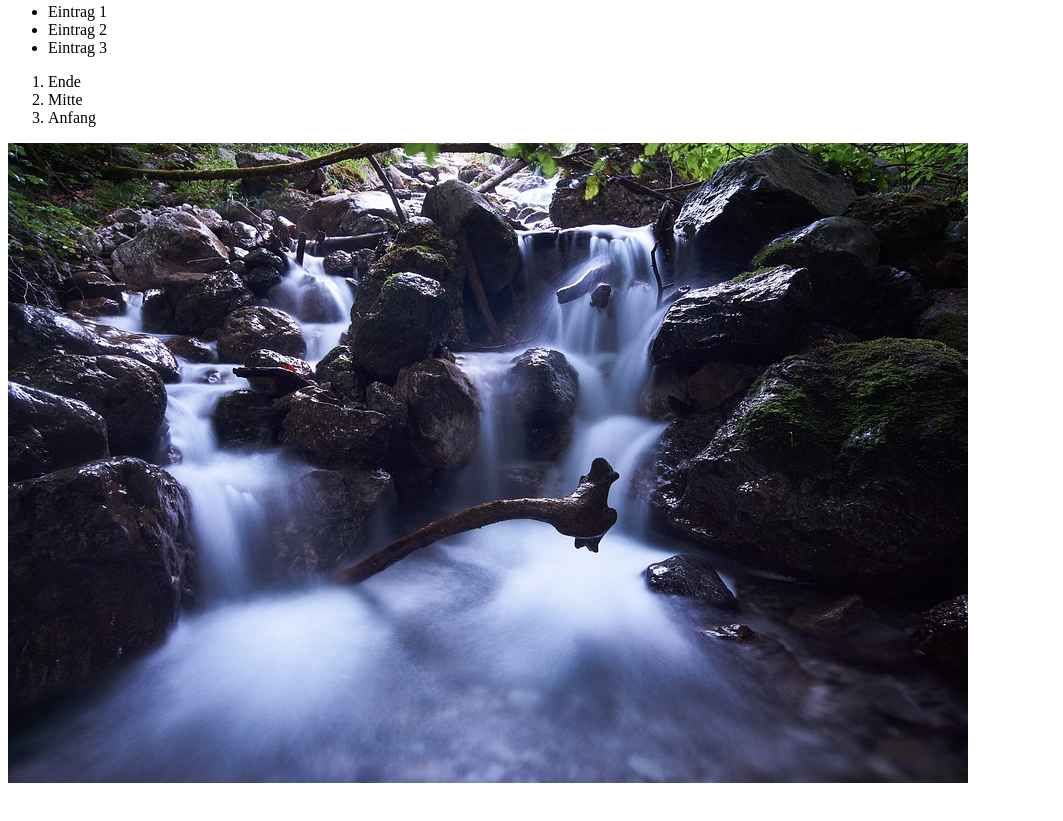
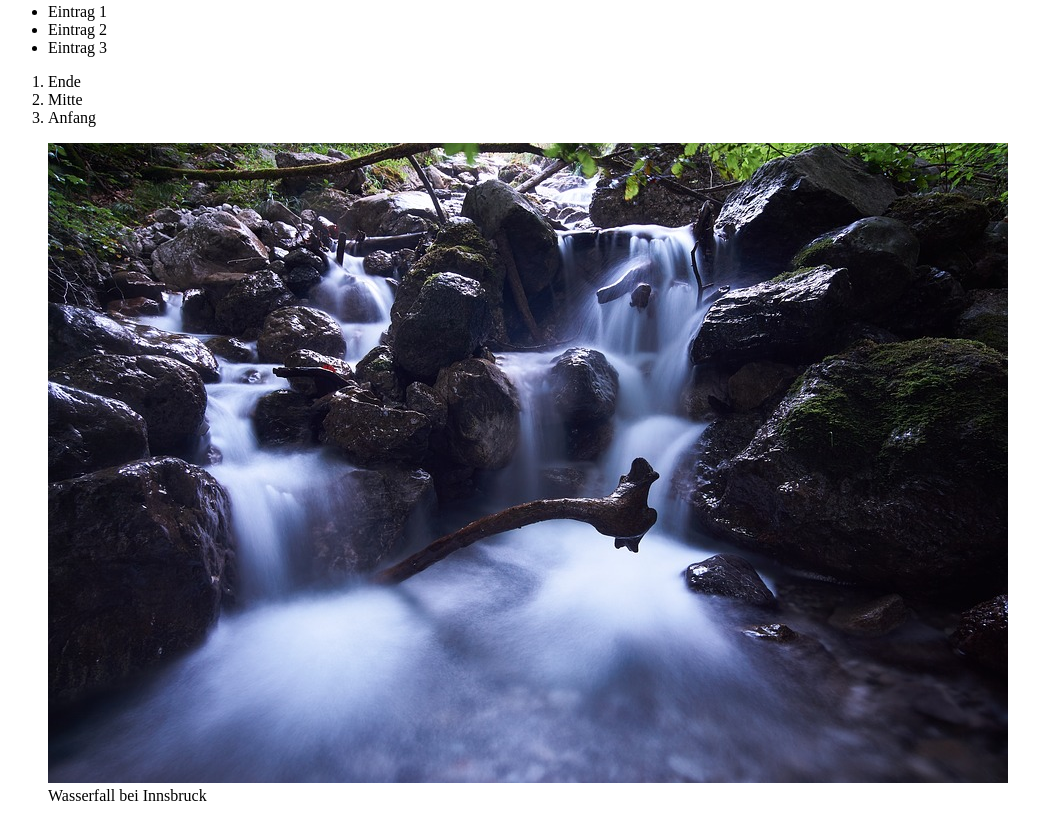
Before and after one commit to DanielHuettel/DanielHuettel.github.io, a plain HTML site: page html/index.html in a window 1280 px wide. Shown: the part 423-1244 px from the top of the page, without its empty margins (0-1063 px from the left). Before the commit the page ends 1218 px from the top, so only its background shows below. Drawn offline with Linux system fonts and the light colour scheme.

Commit message:
Bild mit Untertitek

```diff
--- a/html/index.html
+++ b/html/index.html
@@ -33,9 +33,14 @@
         <li>Mitte</li>
         <li>Anfang</li>
     </ol>
-<img src="images/innsbruck-3821962_960_720.jpg" alt="Wasserfall bei Innsbruck">
 
-<div>
+    <figure>
+            <img src="images/innsbruck-3821962_960_720.jpg" alt="Wasserfall bei Innsbruck">
+        <figcaption> Wasserfall bei Innsbruck</figcaption>
+    </figure>
+
+
+<div data-status="Pause bis 5 nach 5">
     <div>
         <div>
 
```
